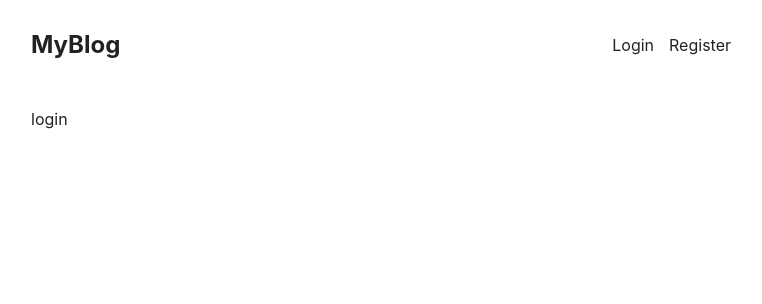
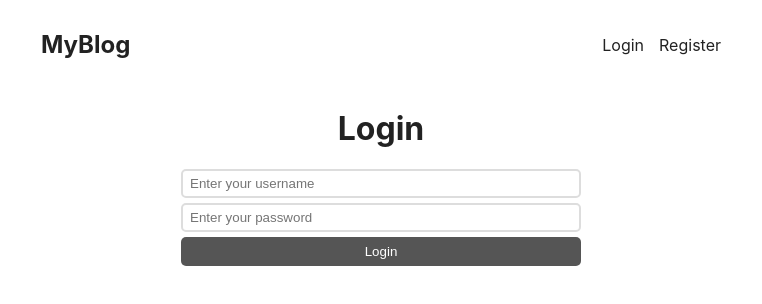
Before and after one commit to theo-thanhlam/blog, a React (Create React App) app: page /login in a window 1280 px wide. Shown: the top 304 px of the page, without its empty margins (259-1021 px from the left). Built offline with nearby package versions, Linux system fonts and the light colour scheme.

Commit message:
Created login register form page

```diff
--- a/src/App.js
+++ b/src/App.js
@@ -1,16 +1,17 @@
 
-import './App.css';
-import Header from './components/headers';
-import Post from './components/post'
+import './styles/App.css';
 import {Route, Routes} from 'react-router-dom'
 import Layout from './layout';
+import LoginPage from './pages/loginPage';
+import RegisterPage from './pages/registerPage';
+import IndexPage from './pages/indexPage';
 function App() {
   return (
   <Routes>
     <Route path='/' element={<Layout/>}>
-      <Route index element={<Post/>}/>
-      <Route path={'/login'} element={<div> login</div>}/>
-      <Route path={'/register'} element={<div> register</div>}/>
+      <Route index element={<IndexPage/>}/>
+      <Route path={'/login'} element={<LoginPage/>}/>
+      <Route path={'/register'} element={<RegisterPage/>}/>
     </Route>
 
   </Routes>
--- /dev/null
+++ b/src/pages/indexPage.js
@@ -0,0 +1,7 @@
+import Post from "../components/post";
+
+export default function IndexPage() {
+    return(
+        <Post />
+    );
+}
--- /dev/null
+++ b/src/pages/loginPage.js
@@ -0,0 +1,14 @@
+import React from 'react'
+import '../styles/Form.css'
+const LoginPage = () => {
+  return (
+    <form className='login'>
+      <h1> Login</h1>
+      <input type="text" name="" id="" placeholder='Enter your username'/>
+      <input type="text" name="" id="" placeholder='Enter your password'/>
+      <button>Login</button>
+    </form>
+  )
+}
+
+export default LoginPage
--- /dev/null
+++ b/src/pages/registerPage.js
@@ -0,0 +1,14 @@
+import React from 'react'
+
+const RegisterPage = () => {
+  return (
+    <form className='register'>
+      <h1>Register</h1>
+        <input type="text" name="" id="" placeholder='Enter your username'/>
+        <input type="text" name="" id="" placeholder='Enter your password'/>
+        <button>Register</button>
+    </form>
+  )
+}
+
+export default RegisterPage
--- a/src/App.css
+++ b/src/styles/App.css
@@ -1,3 +1,7 @@
+*{
+  box-sizing: border-box;
+}
+
 body{
   color: #222;
 }
--- /dev/null
+++ b/src/styles/Form.css
@@ -0,0 +1,28 @@
+form.login, form.register{
+    max-width: 400px;
+    margin: 0 auto;
+}
+
+input{
+    display: block;
+    margin-bottom: 5px;
+    width: 100%;
+    padding: 5px 7px;
+    border: 2px solid #ddd;
+    border-radius: 5px;
+    background-color: #fff;
+
+}
+button{
+    width: 100%;
+    display: block;
+    background-color: #555;
+    border: 0;
+    color: #fff;
+    border-radius: 5px;
+    padding: 7px 0;
+}
+
+form h1{
+    text-align: center;
+}
```
